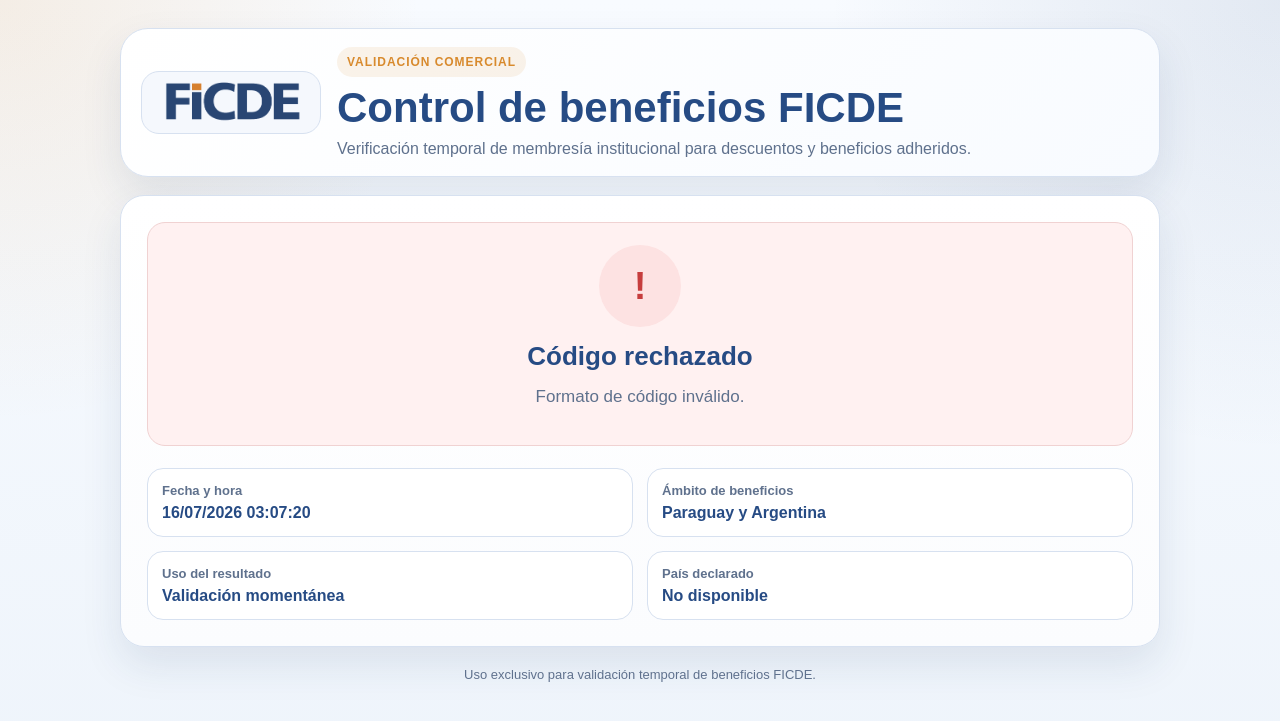
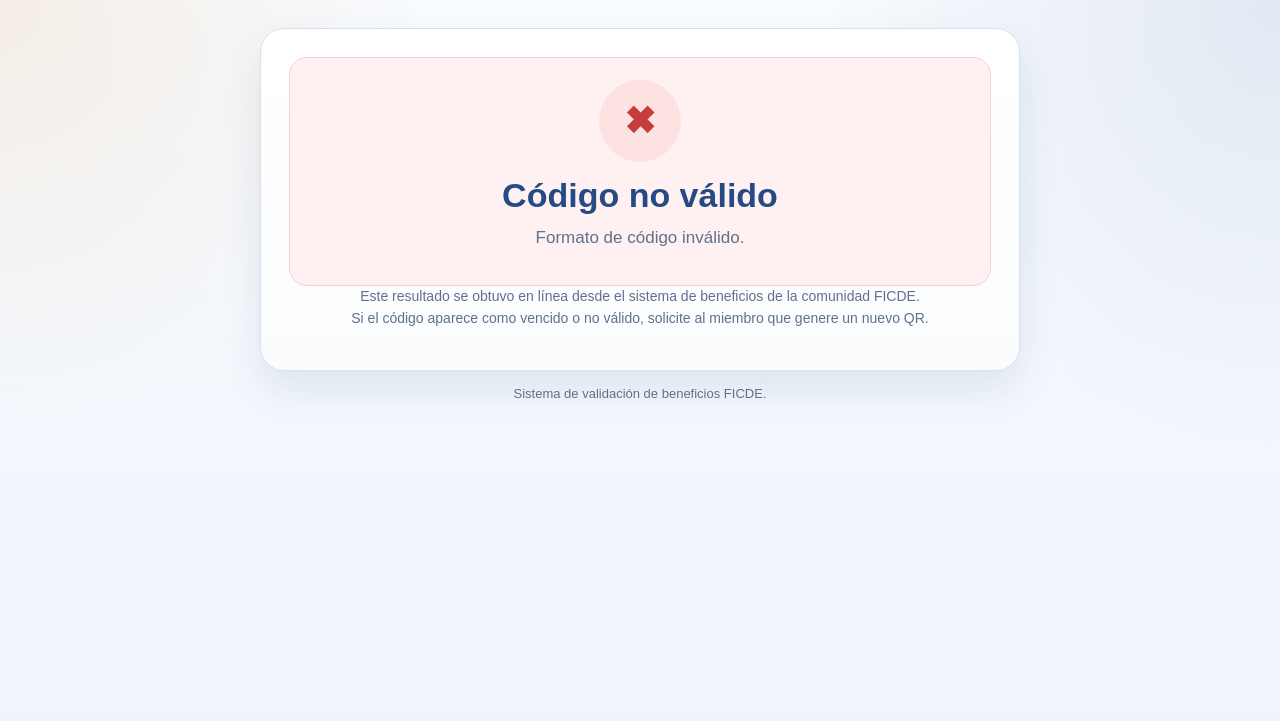
Before and after one commit to ficde-beneficios/qr-ficde-beneficios, a Flask app: page /validar/1 in a window 1280 px wide. Shown: the top 721 px of the page. Run offline with Flask 3, Linux system fonts and the light colour scheme.

Commit message:
Alinear app.py con nueva validación sin hora ni país

```diff
--- a/app.py
+++ b/app.py
@@ -5,7 +5,7 @@
 import hashlib
 import hmac
 
-from flask import Flask, render_template, session, redirect, url_for, request
+from flask import Flask, render_template, session, url_for
 import qrcode
 
 app = Flask(__name__)
@@ -104,7 +104,7 @@
     user = session.get("user")
 
     if not user:
-        # Esto solo quedaría como respaldo por si alguien borra la sesión
+        # Respaldo por si la sesión se pierde
         return render_template(
             "error.html",
             title="Acceso requerido",
@@ -128,17 +128,16 @@
         lifetime_minutes=QR_LIFETIME_SECONDS // 60,
         refresh_url=url_for("mi_qr"),
     )
+
+
 @app.route("/validar/<path:token>")
 def validar(token):
     ok, message, country = parse_and_validate_token(token)
-    ts = time.strftime("%d/%m/%Y %H:%M:%S")
 
     return render_template(
         "validacion.html",
         ok=ok,
         message=message,
-        ts=ts,
-        country=country
     )
 
 
--- a/templates/validacion.html
+++ b/templates/validacion.html
@@ -3,56 +3,39 @@
 <head>
   <meta charset="utf-8">
   <meta name="viewport" content="width=device-width, initial-scale=1.0">
-  <title>Validación FICDE</title>
+  <title>Validación de beneficios FICDE</title>
   <link rel="stylesheet" href="{{ url_for('static', filename='style.css') }}">
 </head>
 <body>
   <div class="container">
-    <div class="app-shell">
-      <header class="topbar">
-        <div class="brand">
-          <div class="brand-logo-wrap">
-            <img class="brand-logo" src="{{ url_for('static', filename='images/logo-ficde.png') }}" alt="Logo FICDE">
-          </div>
-          <div class="brand-copy">
-            <span class="eyebrow">Validación comercial</span>
-            <h1>Control de beneficios FICDE</h1>
-            <p>Verificación temporal de membresía institucional para descuentos y beneficios adheridos.</p>
-          </div>
+    <div class="card qr-card">
+      {% if ok %}
+        <div class="status-box status-ok">
+          <div class="status-icon">✔</div>
+          <h1 class="status-title">Membresía válida</h1>
+          <p class="status-message">
+            {{ message }}
+          </p>
         </div>
-      </header>
+      {% else %}
+        <div class="status-box status-error">
+          <div class="status-icon">✖</div>
+          <h1 class="status-title">Código no válido</h1>
+          <p class="status-message">
+            {{ message }}
+          </p>
+        </div>
+      {% endif %}
 
-      <section class="card">
-        <div class="status-box {{ 'status-ok' if ok else 'status-error' }}">
-          <div class="status-icon">{{ '✓' if ok else '!' }}</div>
-          <h2 class="status-title">{{ 'Descuento aprobado' if ok else 'Código rechazado' }}</h2>
-          <p class="status-message">{{ message }}</p>
-        </div>
+      <p class="small spacer-top center">
+        Este resultado se obtuvo en línea desde el sistema de beneficios de la comunidad FICDE.<br>
+        Si el código aparece como vencido o no válido, solicite al miembro que genere un nuevo QR.
+      </p>
+    </div>
 
-        <div class="meta-grid spacer-lg">
-          <div class="meta-item">
-            <strong>Fecha y hora</strong>
-            <span>{{ ts }}</span>
-          </div>
-          <div class="meta-item">
-            <strong>Ámbito de beneficios</strong>
-            <span>Paraguay y Argentina</span>
-          </div>
-          <div class="meta-item">
-            <strong>Uso del resultado</strong>
-            <span>Validación momentánea</span>
-          </div>
-          <div class="meta-item">
-            <strong>País declarado</strong>
-            <span>{{ country if country else 'No disponible' }}</span>
-          </div>
-        </div>
-      </section>
-
-      <div class="footer-note">
-        Uso exclusivo para validación temporal de beneficios FICDE.
-      </div>
-    </div>
+    <p class="footer-note">
+      Sistema de validación de beneficios FICDE.
+    </p>
   </div>
 </body>
 </html>
```
